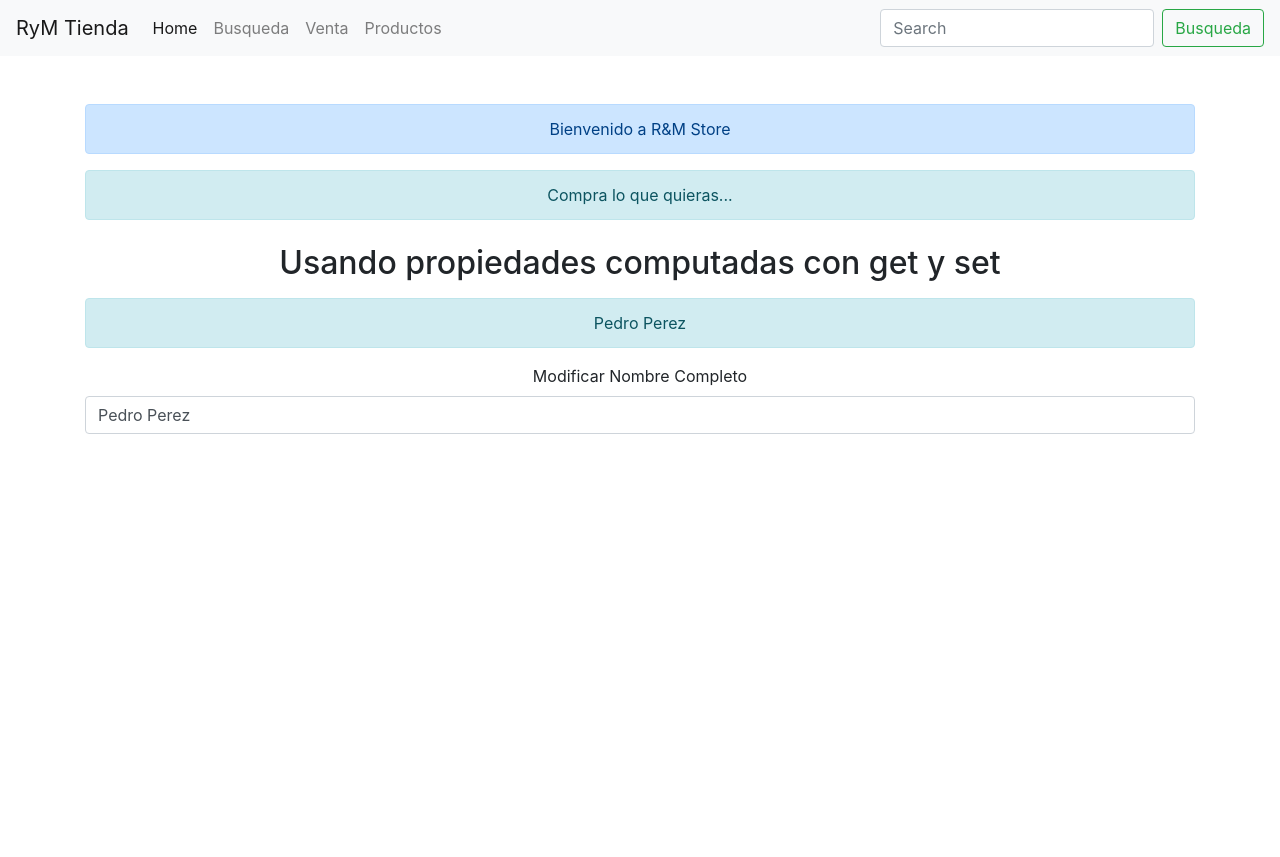
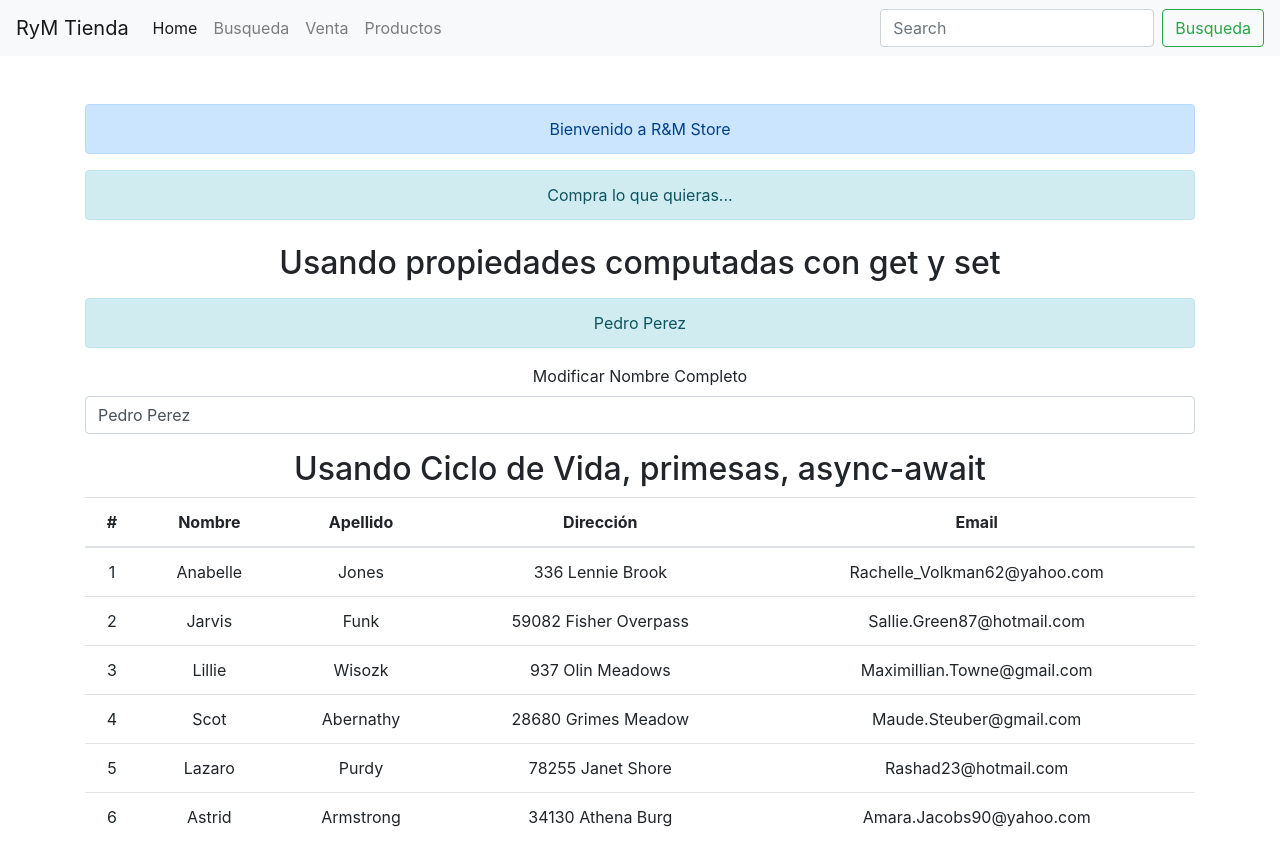
Before and after one commit to JuanDuran85/usandoVuex2, a Vue app: page / in a window 1280 px wide. Before the commit the page ends 800 px from the top, so only its background shows below. Built offline with nearby package versions, Linux system fonts and the light colour scheme.

Commit message:
mostrando datos con promesas, async await, ciclo de vida y metodos

```diff
--- a/src/views/Inicio.vue
+++ b/src/views/Inicio.vue
@@ -14,18 +14,56 @@
       <label for="">Modificar Nombre Completo</label>
       <input type="text" class="form-control" placeholder="Nombre y Apellido" v-model="nombreCompleto">
     </div>
+    <h2>Usando Ciclo de Vida, primesas, async-await</h2>
+    <div class="alert alert-info" role="alert" v-if="!mostrarInfo">
+      <div class="spinner-grow text-primary text-center" role="status">
+        <span class="sr-only">{{this.mensaje}}</span>
+      </div>
+    </div>
+    <div v-else class="table-responsive">
+      <table class="table">
+        <thead>
+          <tr>
+            <th>#</th>
+            <th>Nombre</th>
+            <th>Apellido</th>
+            <th>Dirección</th>
+            <th>Email</th>
+          </tr>
+        </thead>
+        <tbody>
+          <tr v-for="(item,index) in dataUsuarios" :key="index">
+            <td>{{item.id}}</td>
+            <td>{{item.nombre}}</td>
+            <td>{{item.apellido}}</td>
+            <td>{{item.direccion}}</td>
+            <td>{{item.email}}</td>
+          </tr>
+        </tbody>
+      </table>
+    </div>
   </div>
 </template>
 
 <script>
 import { mapGetters } from "vuex";
-
+const infoUsuario = [
+  {id: 1,nombre: 'Anabelle' , apellido: 'Jones', direccion: '336 Lennie Brook', email: 'Rachelle_Volkman62@yahoo.com'},
+  {id: 2,nombre: 'Jarvis' , apellido: 'Funk', direccion: '59082 Fisher Overpass', email: 'Sallie.Green87@hotmail.com'},
+  {id: 3,nombre: 'Lillie' , apellido: 'Wisozk', direccion: '937 Olin Meadows', email: 'Maximillian.Towne@gmail.com'},
+  {id: 4,nombre: 'Scot' , apellido: 'Abernathy', direccion: '28680 Grimes Meadow', email: 'Maude.Steuber@gmail.com'},
+  {id: 5,nombre: 'Lazaro' , apellido: 'Purdy', direccion: '78255 Janet Shore', email: 'Rashad23@hotmail.com'},
+  {id: 6,nombre: 'Astrid' , apellido: 'Armstrong', direccion: '34130 Athena Burg', email: 'Amara.Jacobs90@yahoo.com'},
+];
 export default {
   name: 'Home',
   data() {
     return {
       nombre: 'Pedro',
-      apellido: 'Perez'
+      apellido: 'Perez',
+      dataUsuarios: [],
+      mensaje: "",
+      mostrarInfo: false,
     }
   },
   computed: {
@@ -42,12 +80,23 @@ export default {
         this.apellido = nombres.length === 1 ? '' : nombres[nombres.length-1];
       }
     }
-/*     traerMsg1(){
-      return this.$store.getters.enviandoMsg1;
+  },
+  created(){
+    this.cargarDatos();
+  },
+  methods: {
+    async mostrarDatos(){
+      return new Promise(resolve => {
+        setTimeout(()=>resolve(infoUsuario),3500);
+      })
     },
-    traerMsg2(){
-      return this.$store.getters.enviandoMsg2;
-    } */
+    async cargarDatos(){
+      this.dataUsuarios = [];
+      this.mensaje = "Espere un momento, buscando información";
+      this.dataUsuarios = await this.mostrarDatos();
+      this.mostrarInfo = true
+      this.mensaje = "";
+    }
   },
 }
 </script>
```
